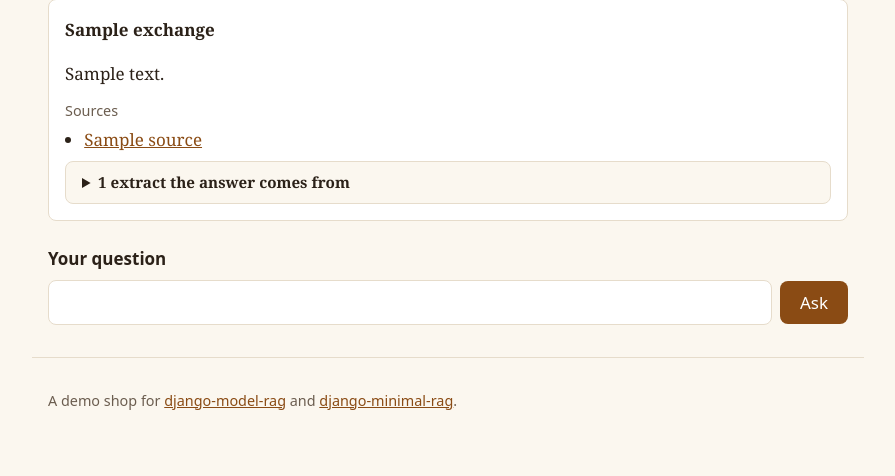
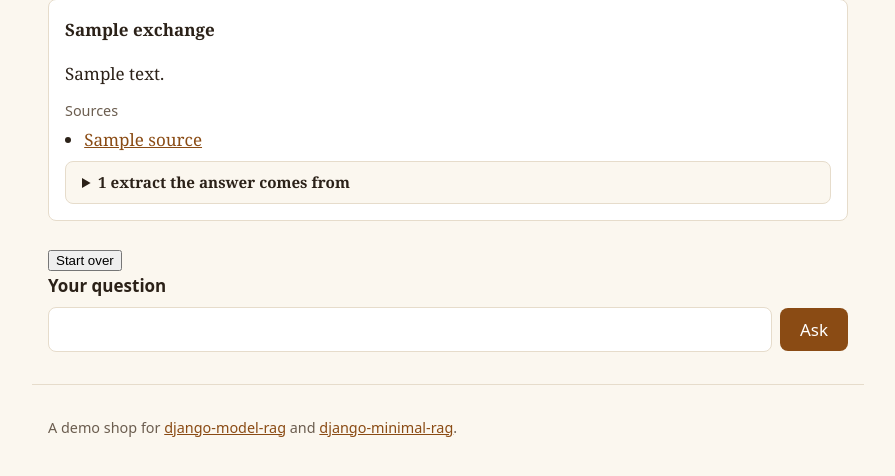
Before and after one commit to gtolivier/django-model-rag-demo, a Django app: template pages/templates/pages/chat.html in a window 1280 px wide. Shown: the part 291-767 px from the top of the page, without its empty margins (192-1087 px from the left). Run offline with Django 5.2, Linux system fonts and the light colour scheme; data comes from the database, SQL or seed files in the repository; the template is opened without the code that fills it: most values are stand-ins (such as "Sample title", 1, 10 or a date in 2020).

Commit message:
green: A chat page with exchanges of its own holds a POST form, with the CSRF token, to the reset URL of its language: /chat/reset/ on /chat/, /fr/chat/reset/ on /fr/chat/.

```diff
--- a/pages/templates/pages/chat.html
+++ b/pages/templates/pages/chat.html
@@ -13,6 +13,12 @@
 {% include "pages/chat_exchange.html" %}
 {% endfor %}
 </div>
+{% if exchanges %}
+<form method="post" action="{% url 'chat_reset' %}" class="reset">
+{% csrf_token %}
+<button type="submit">{% translate "Start over" %}</button>
+</form>
+{% endif %}
 <form method="post" id="chat-form" class="ask">
 {% csrf_token %}
 {% if error %}<p class="error" role="alert">{{ error }}</p>{% endif %}
```
